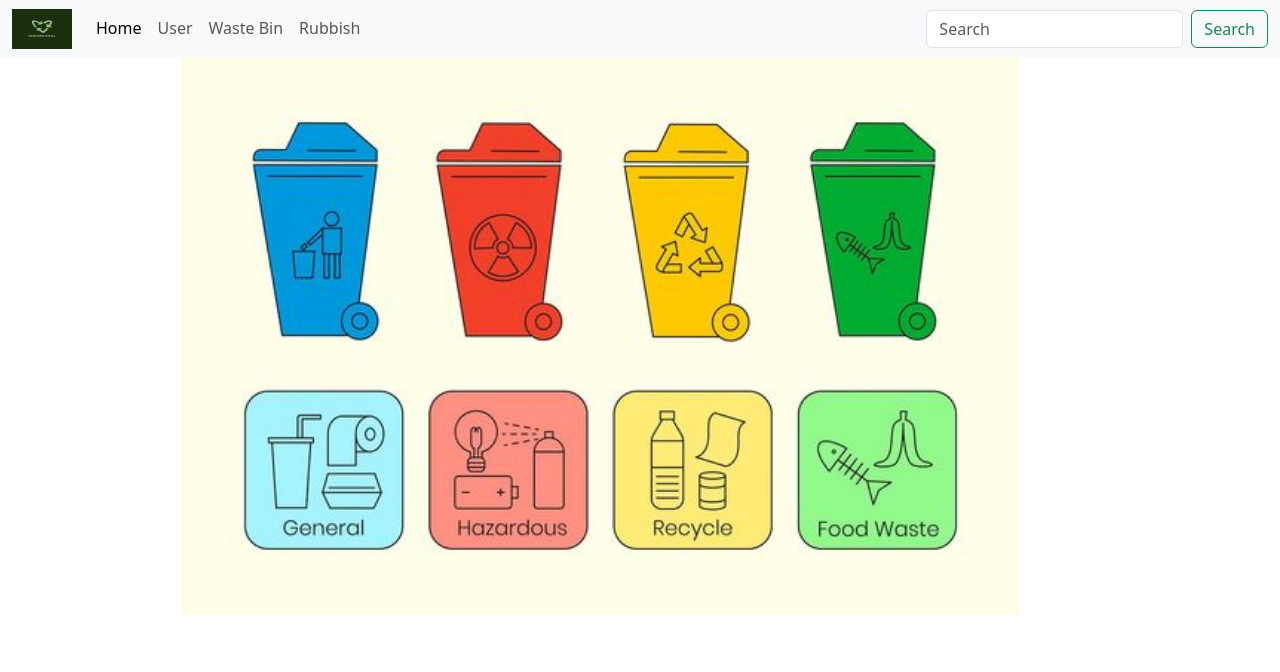
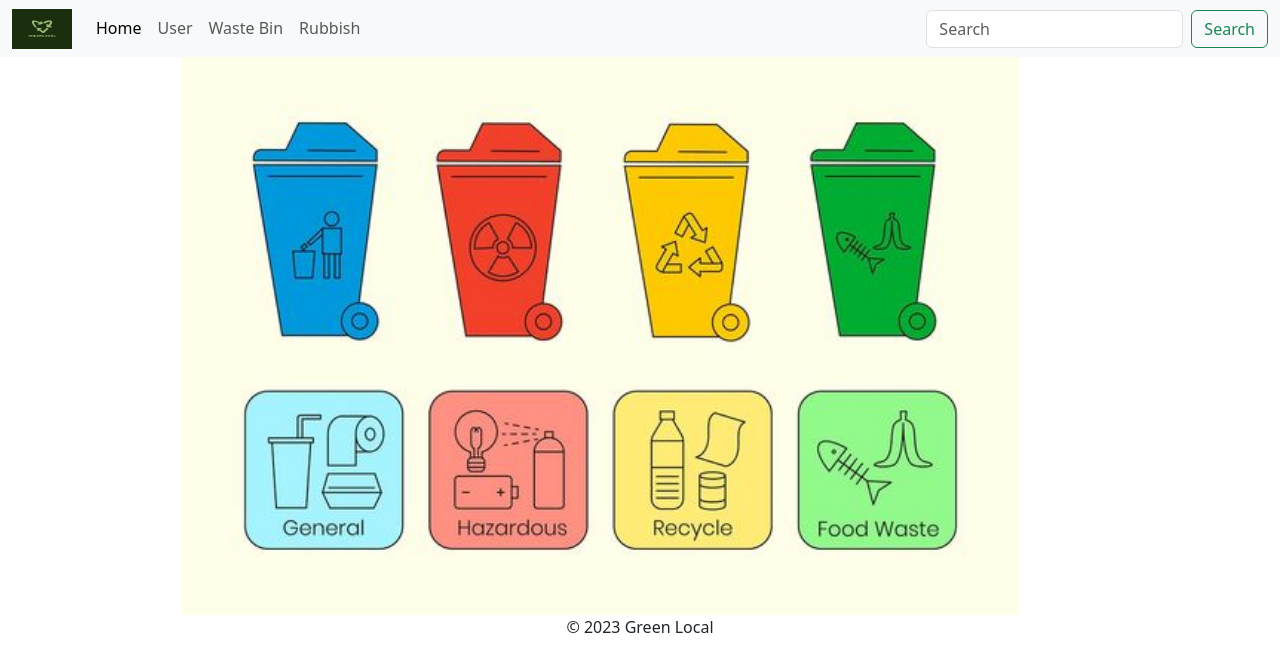
Before and after one commit to mchau98/Shecodes-greenlocal, a React (Create React App) app in the folder basket/: page / in a window 1280 px wide. Shown: the top 672 px of the page. Built offline with nearby package versions, Linux system fonts and the light colour scheme.

Commit message:
[update footer]

```diff
--- a/basket/src/components/mainlayout/index.js
+++ b/basket/src/components/mainlayout/index.js
@@ -43,6 +43,9 @@ function MainLayout({children}){
                 {children}
             </div>
             <div className='footer'>
+            <footer className="text-center mt-20">
+        &copy; {new Date().getFullYear()} Green Local
+      </footer>
             </div>
         </div>
     )
```
